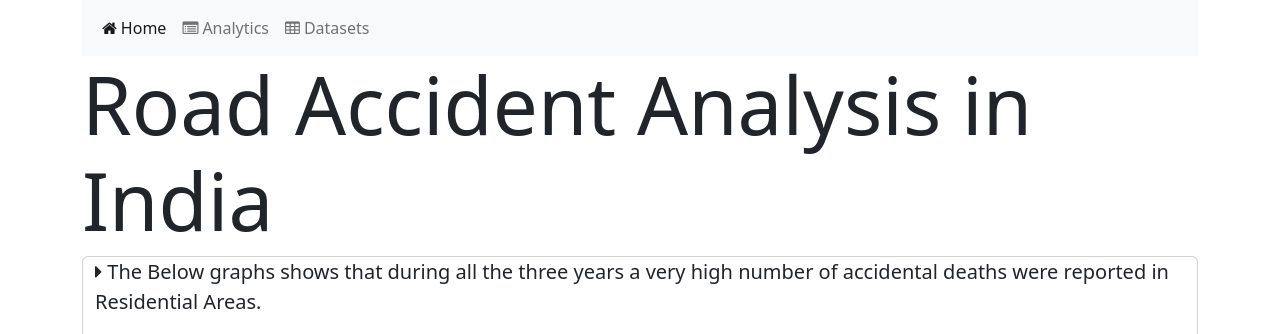
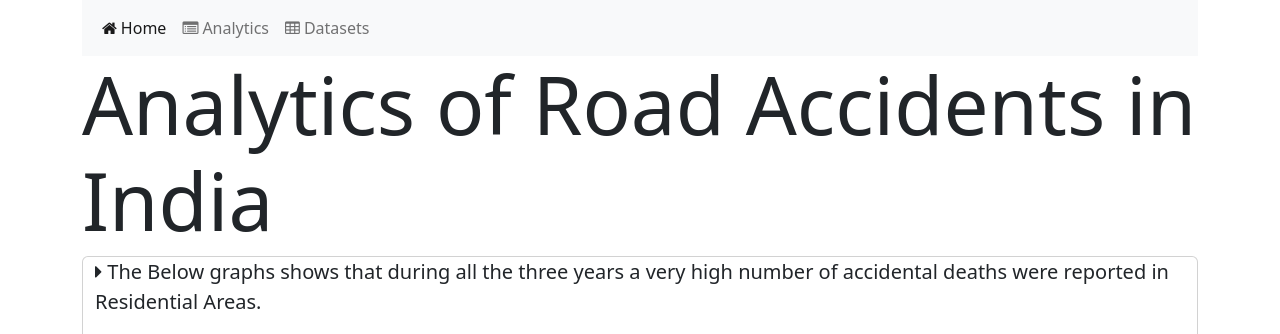
Before and after one commit to Pr454th/Road-Accidents-Analysis-in-India-using-Flask, a Flask app: page /analytics in a window 1280 px wide. Shown: the top 334 px of the page. Run offline with Flask 3, Linux system fonts and the light colour scheme; parts of the project's set-up code (start-up, migrations or seed data) failed here and were passed over; some libraries are stand-ins or nearby versions.

Commit message:
title updated

```diff
--- a/app/templates/analytics.html
+++ b/app/templates/analytics.html
@@ -1,6 +1,6 @@
 {% extends 'base.html' %} {% block title %}Analytics{% endblock %} {% block
 dataset_info %}
-<h1 class="display-1">Road Accident Analysis in India</h1>
+<h1 class="display-1">Analytics of Road Accidents in India</h1>
 <div class="card row mt-2 mb-2 d-flex mx-auto">
   <p class="lead">
     <i class="fa fa-caret-right"></i>
```
